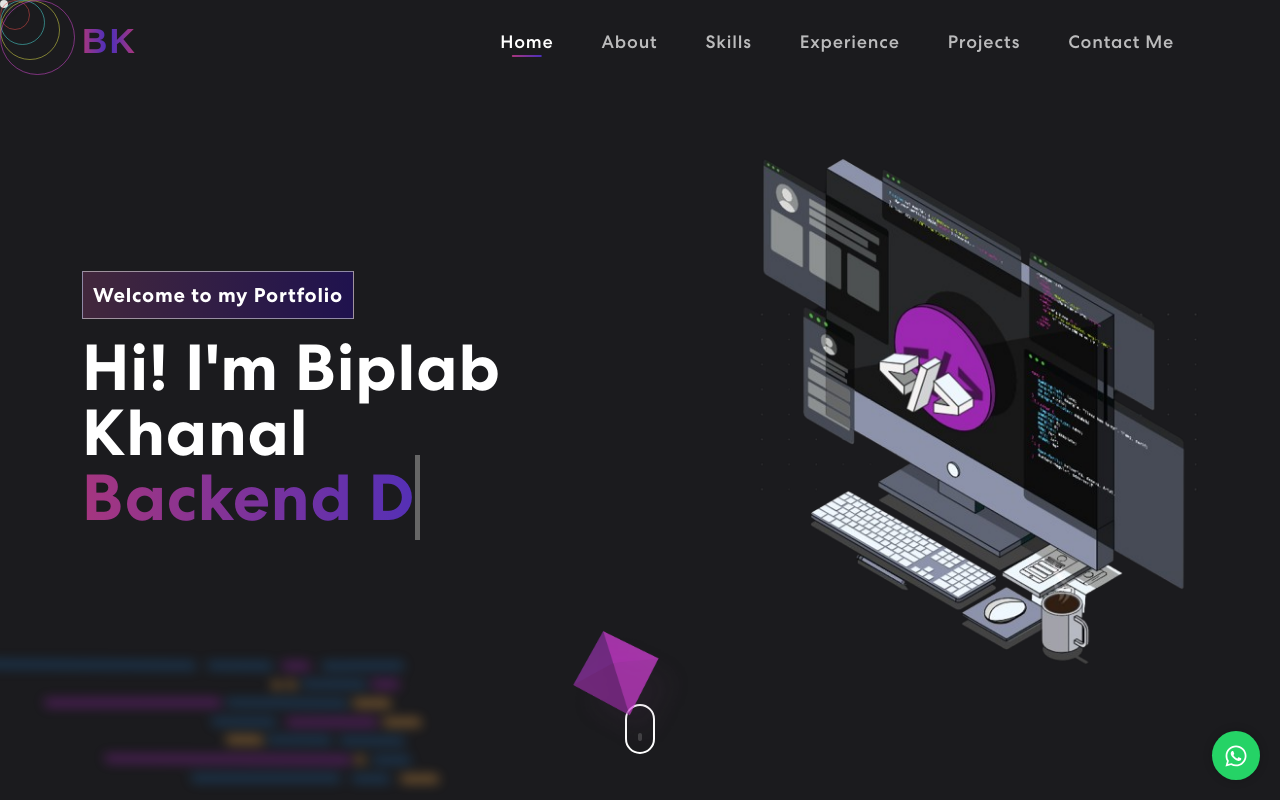
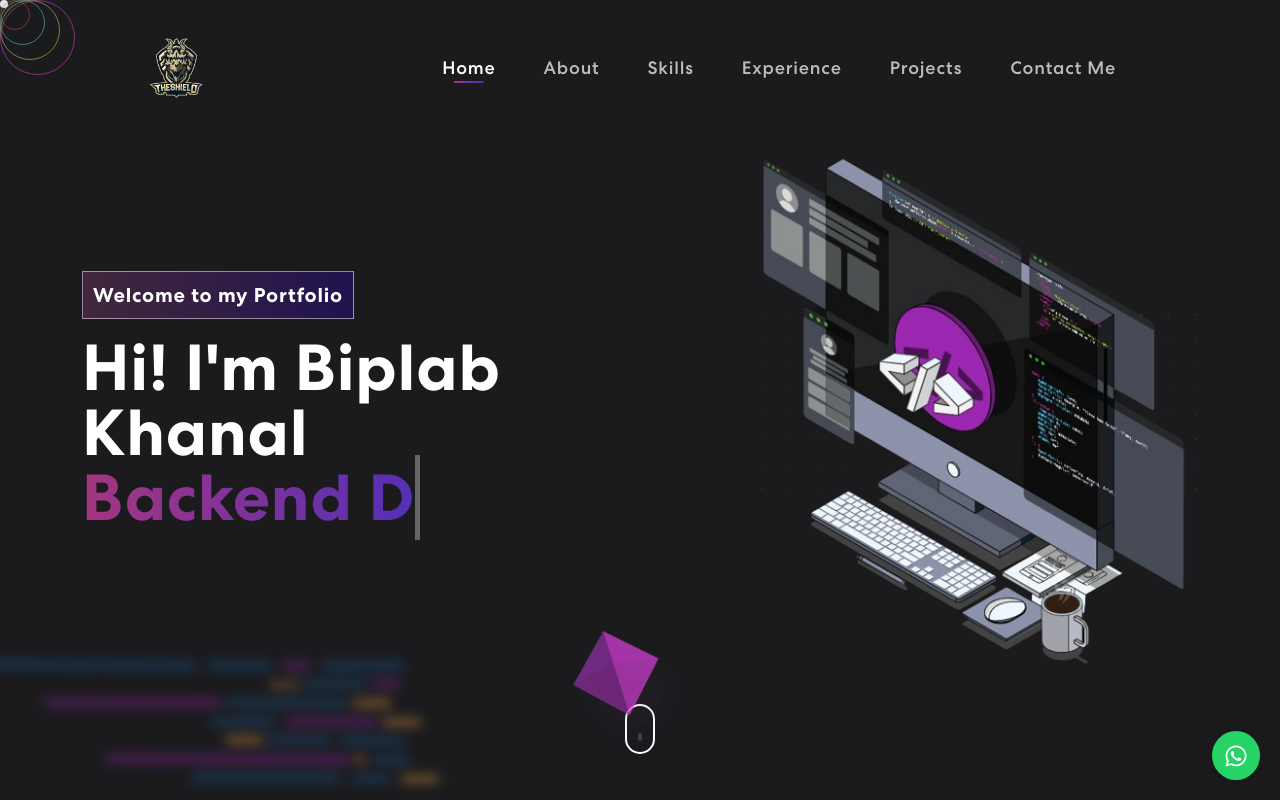
Before and after one commit to Biplabkhanal/portfolio, a React (Vite) app: page /#home in a window 1280 px wide. Shown: the top 800 px of the page. Built offline with nearby package versions, Linux system fonts and the light colour scheme.

Commit message:
update logo implementation and adjust navbar styles

```diff
--- a/src/App.css
+++ b/src/App.css
@@ -94,10 +94,10 @@ p.danger {
 }
 /************ Navbar Css ************/
 
-.logo {
-  width: 65%;
-  height: 50%;
-  border-radius: 50%;
+.logo-image {
+  height: 70px;
+  width: auto;
+  display: block;
 }
 
 nav.navbar {
@@ -384,7 +384,7 @@ img {
     font-size: 40px;
   }
   .banner {
-    padding: 120px 0 50px 0;
+    padding: 105px 0 50px 0;
   }
 }
 
--- a/src/components/NavBar.jsx
+++ b/src/components/NavBar.jsx
@@ -84,14 +84,16 @@ const NavBar = () => {
         transition: "all 0.3s ease-in-out",
         background: scrolled ? "rgba(18, 18, 18, 0.95)" : "transparent",
         backdropFilter: scrolled ? "blur(10px)" : "none",
-        padding: "1rem 0",
       }}
     >
       <Container>
         <Navbar.Brand href="#home">
           <div className="logo-container">
-            <span className="logo-text">B</span>
-            <span className="logo-text-k">K</span>
+            <img
+              src="/src/assets/logo/the_shield.png"
+              alt="BK Logo"
+              className="logo-image"
+            />
           </div>
         </Navbar.Brand>
         <Navbar.Toggle
@@ -100,7 +102,6 @@ const NavBar = () => {
           onClick={toggleMenu}
           style={{
             border: "none",
-            padding: "0.5rem",
             backgroundColor: "transparent",
           }}
         >
@@ -164,9 +165,7 @@ const NavBar = () => {
           style={{
             background: isMenuOpen ? "rgba(18, 18, 18, 0.95)" : "transparent",
             backdropFilter: isMenuOpen ? "blur(10px)" : "none",
-            borderRadius: isMenuOpen ? "10px" : "0",
             padding: isMenuOpen ? "1rem" : "0",
-            marginTop: isMenuOpen ? "1rem" : "0",
             transition: "all 0.3s ease-in-out",
           }}
         >
```
Also changed, not shown: src/assets/logo/the_shield.png (added).
